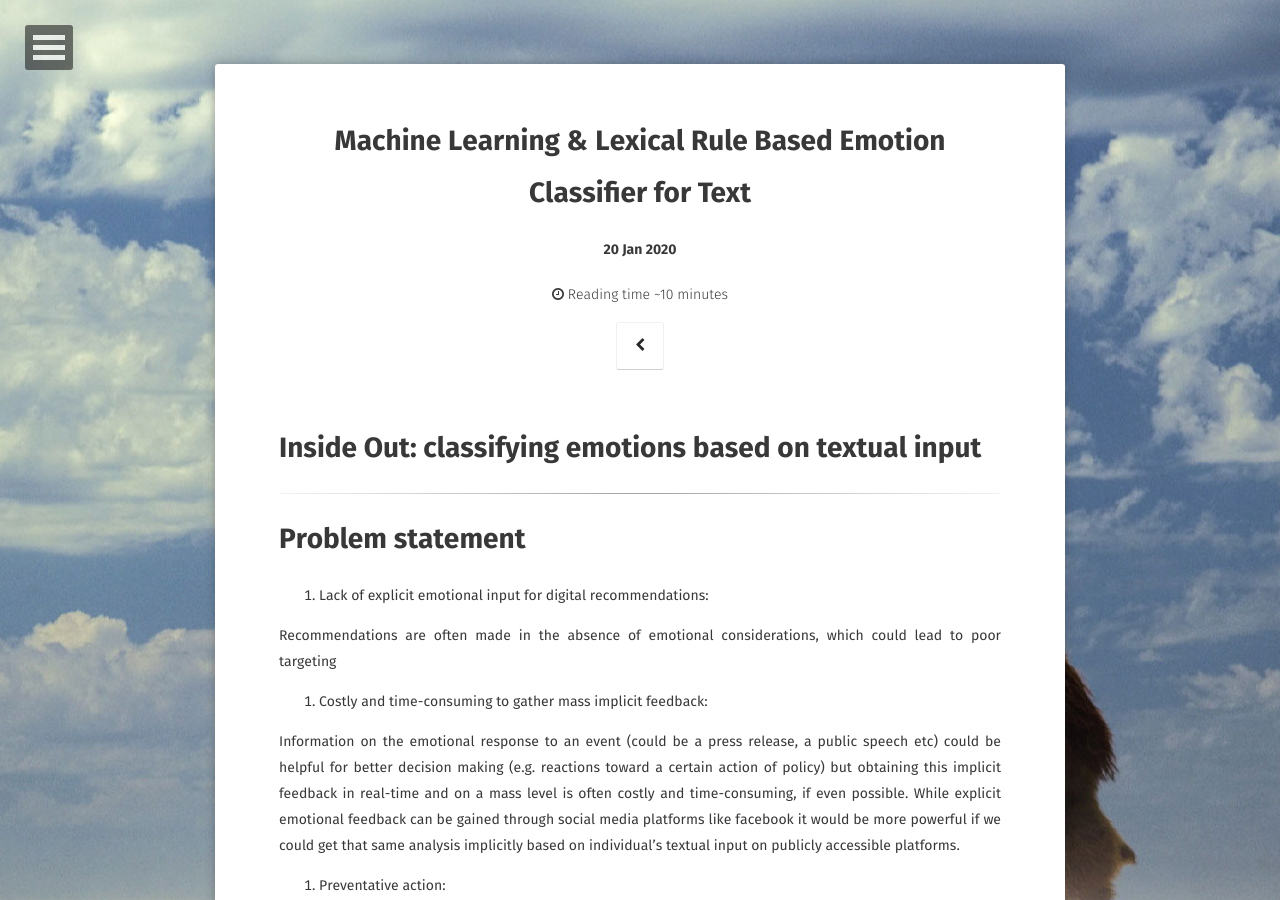
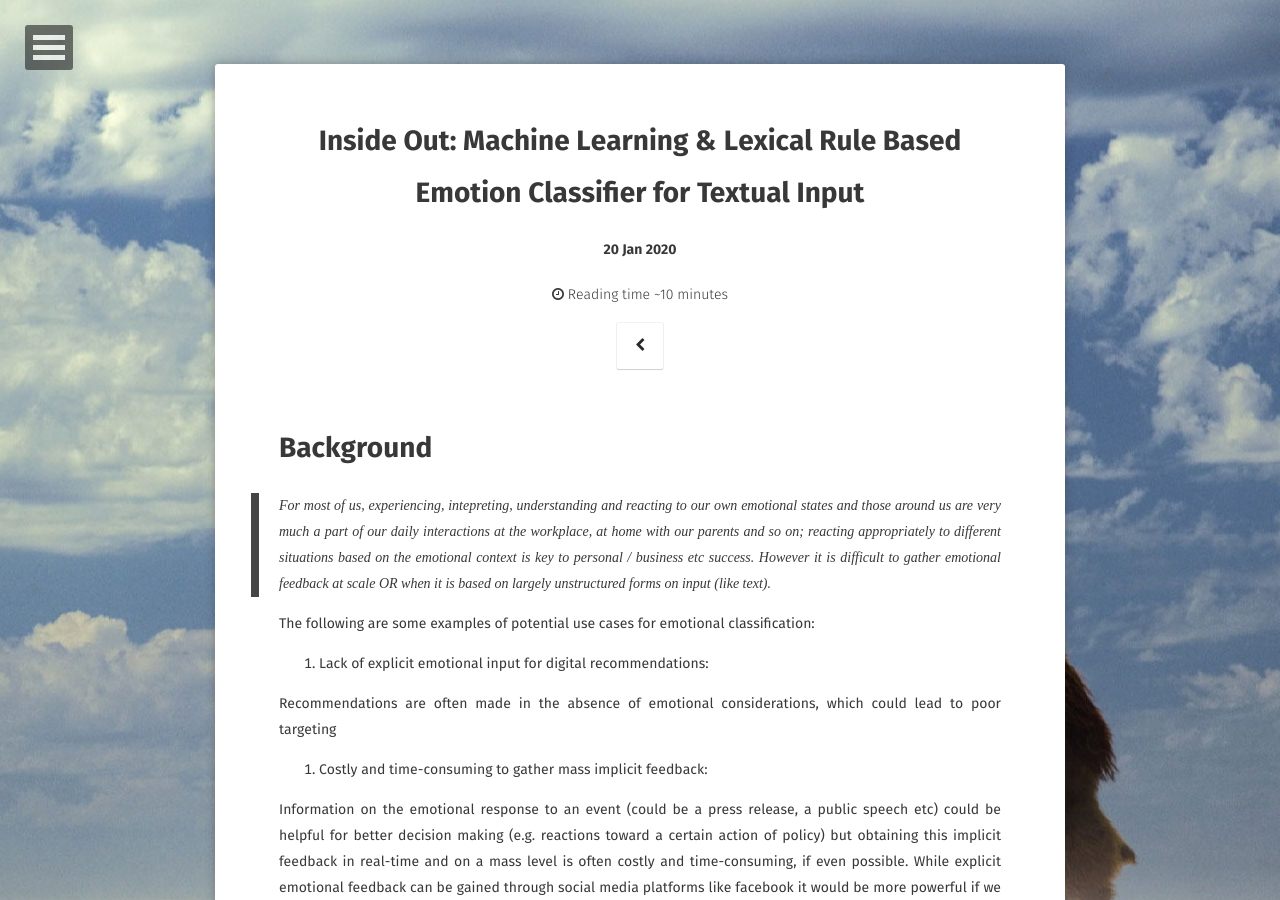
Before and after one commit to linusseah/linusseah.github.io, a Jekyll site: the page built from _posts/2018-02-21-capstone.md, in a window 1280 px wide and 900 px high. Built offline with Jekyll 4.4.1, drawn with Linux system fonts in a browser that asks for light colours; some web fonts are replaced; comment, search, counter and statistics services are not loaded; some of the changed text lies outside the part shown.

Commit message:
Update 2018-02-21-capstone.md

```diff
--- a/_posts/2018-02-21-capstone.md
+++ b/_posts/2018-02-21-capstone.md
@@ -1,17 +1,17 @@
 ---
 layout: post
-title: "Machine Learning & Lexical Rule Based Emotion Classifier for Text"
+title: "Inside Out: Machine Learning & Lexical Rule Based Emotion Classifier for Textual Input"
 date: 2020-01-20
 excerpt: "Capstone project for General Assembly - Data Science Immersive 11 (Oct 29 2019 - Jan 31 2020). Machine Learning & Lexical Rule Based Emotion Classifier for Text"
 project: true
 tags: [nlp, recommender system, web scraping, logistic regresion, decision trees, flask]
 comments: true
 ---
+# Background
+> For most of us, experiencing, intepreting, understanding and reacting to our own emotional states and those around us are very much a part of our daily interactions at the workplace, at home with our parents and so on; reacting appropriately to different situations based on the emotional context is key to personal / business etc success. However it is difficult to gather emotional feedback at scale OR when it is based on largely unstructured forms on input (like text).
 
-# Inside Out: classifying emotions based on textual input
----
+The following are some examples of potential use cases for emotional classification:
 
-# Problem statement
 
 1. Lack of explicit emotional input for digital recommendations:
 
```
Also changed, not shown: other parts of _posts/2018-02-21-capstone.md (+1 -4 lines).
